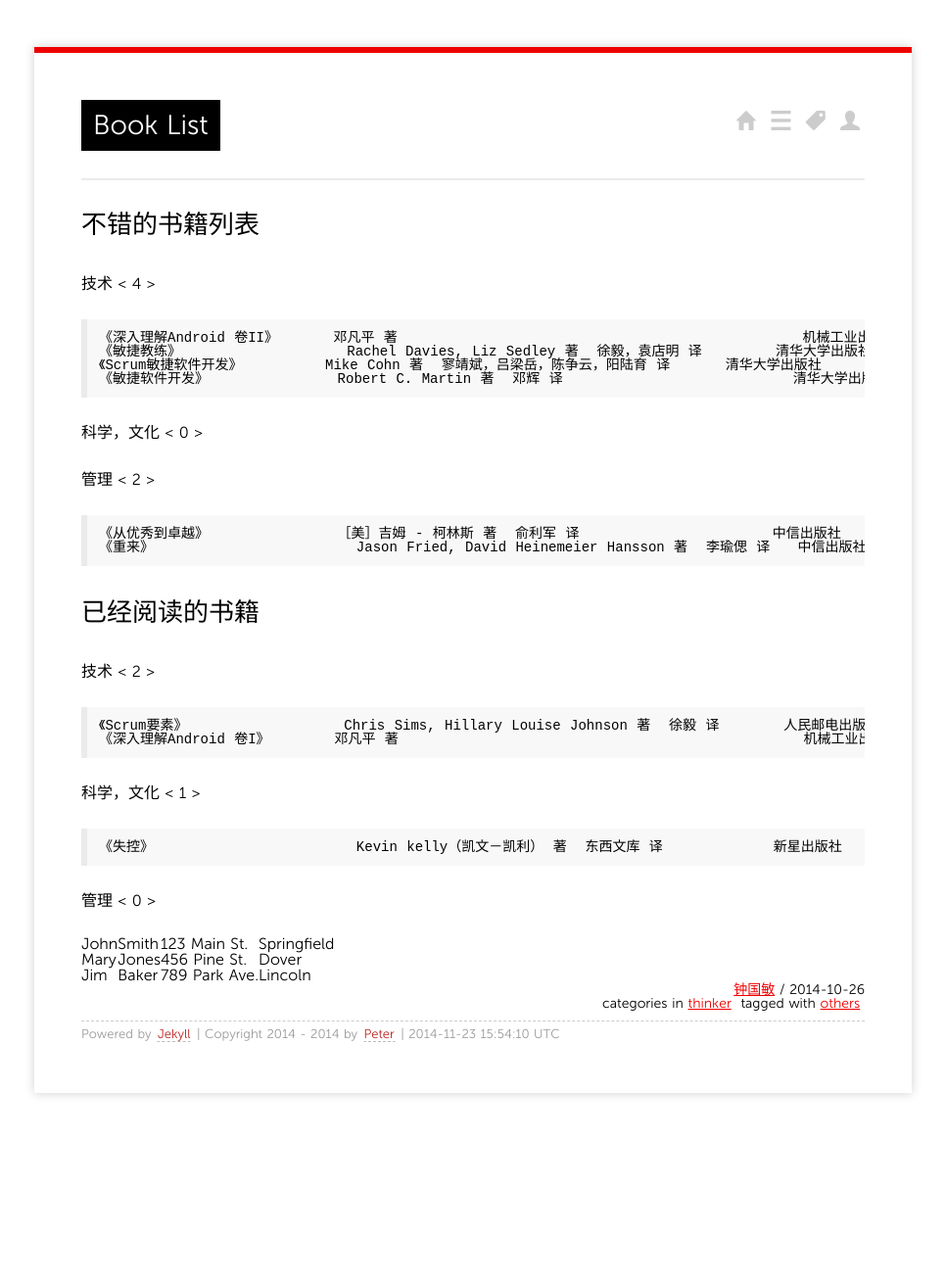
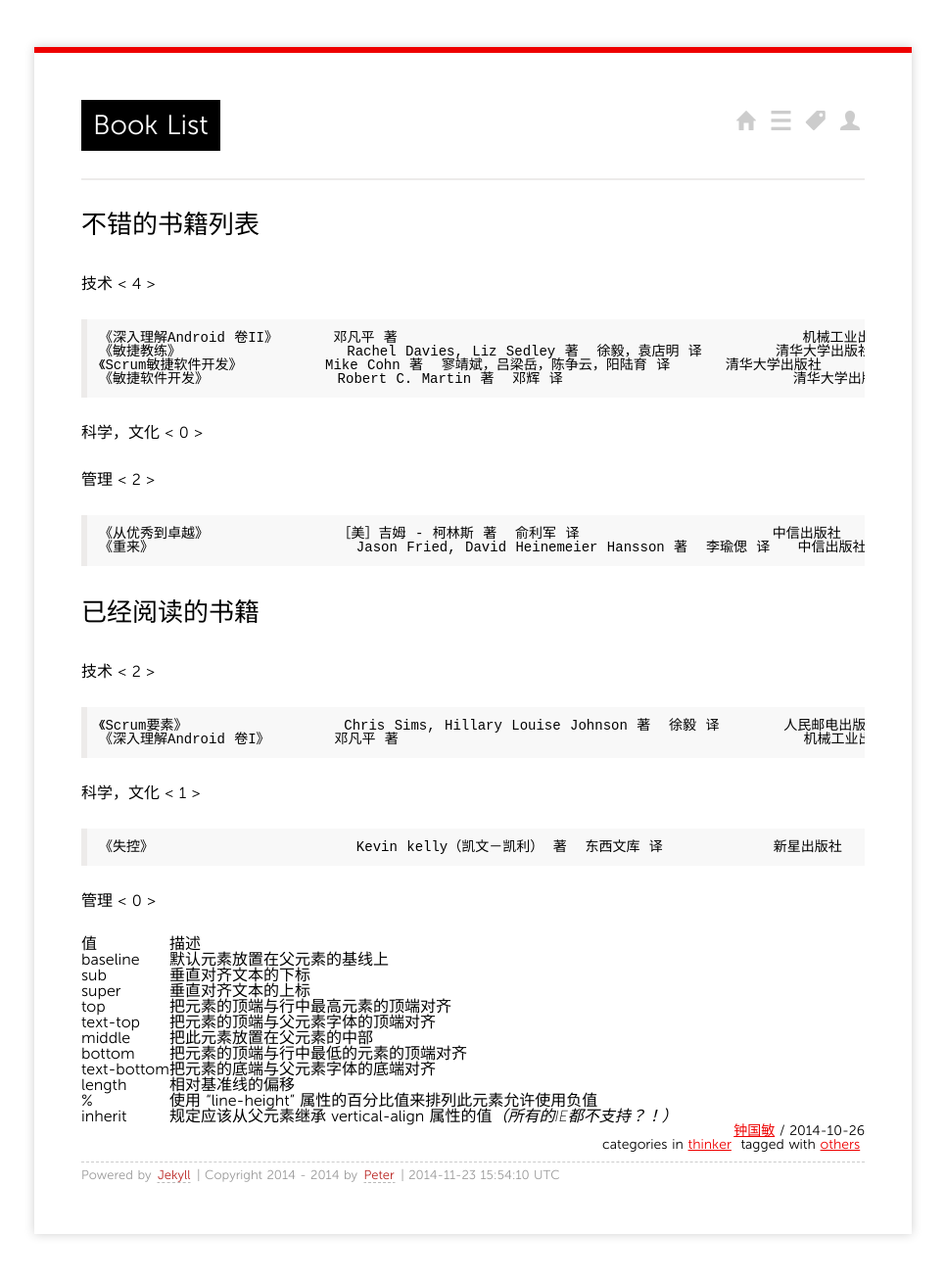
Before and after one commit to fengyr/blog, a Jekyll site: the page built from _posts/2014/2014-10-26-Books_List.md, in a window 1280 px wide. Shown: the whole page at 98% size, without its empty margins (157-1122 px from the left). Built offline with Jekyll 4.4.1, drawn with Linux system fonts in a browser that asks for light colours; Markdown is read by kramdown in place of the engine named in the settings; before the commit the page ends 1164 px from its top, so only the background shows below that.

Commit message:
Update 2014-10-26-Books_List.md

```diff
--- a/_posts/2014/2014-10-26-Books_List.md
+++ b/_posts/2014/2014-10-26-Books_List.md
@@ -45,23 +45,16 @@ tags:
 管理 < 0 >
 
 
-<table class="table table-bordered table-striped table-condensed">
-   <tr>
-      <td>John</td>
-      <td>Smith</td>
-      <td>123 Main St.</td>
-      <td>Springfield</td>
-   </tr>
-   <tr>
-      <td>Mary</td>
-      <td>Jones</td>
-      <td>456 Pine St.</td>
-      <td>Dover</td>
-   </tr>
-   <tr>
-      <td>Jim</td>
-      <td>Baker</td>
-      <td>789 Park Ave.</td>
-      <td>Lincoln</td>
-   </tr>
-</table>
+值|描述
+:---------------|:---------------
+baseline|默认元素放置在父元素的基线上
+sub|垂直对齐文本的下标
+super|垂直对齐文本的上标
+top|把元素的顶端与行中最高元素的顶端对齐
+text-top|把元素的顶端与父元素字体的顶端对齐
+middle|把此元素放置在父元素的中部
+bottom|把元素的顶端与行中最低的元素的顶端对齐
+text-bottom|把元素的底端与父元素字体的底端对齐
+length|相对基准线的偏移
+%|使用 "line-height" 属性的百分比值来排列此元素允许使用负值
+inherit|规定应该从父元素继承 vertical-align 属性的值*（所有的IE都不支持？！）*
```
